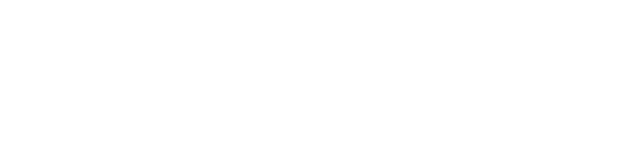
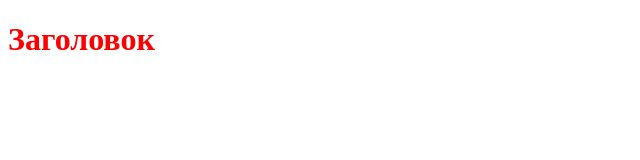
Before and after one commit to TaniSakura/new-html, a plain HTML site: page index.html in a window 1280 px wide. Shown: the whole page, without its empty margins (0-640 px from the left). Drawn offline with Linux system fonts and the light colour scheme.

Commit message:
добавили заголовок и цвет

```diff
--- a/index.html
+++ b/index.html
@@ -6,6 +6,6 @@
     <title>git</title>
 </head>
 <body>
-
+<h1>Заголовок</h1>
 </body>
 </html>
--- a/style.css
+++ b/style.css
@@ -0,0 +1,3 @@
+h1 {
+    color: red;
+}
```
